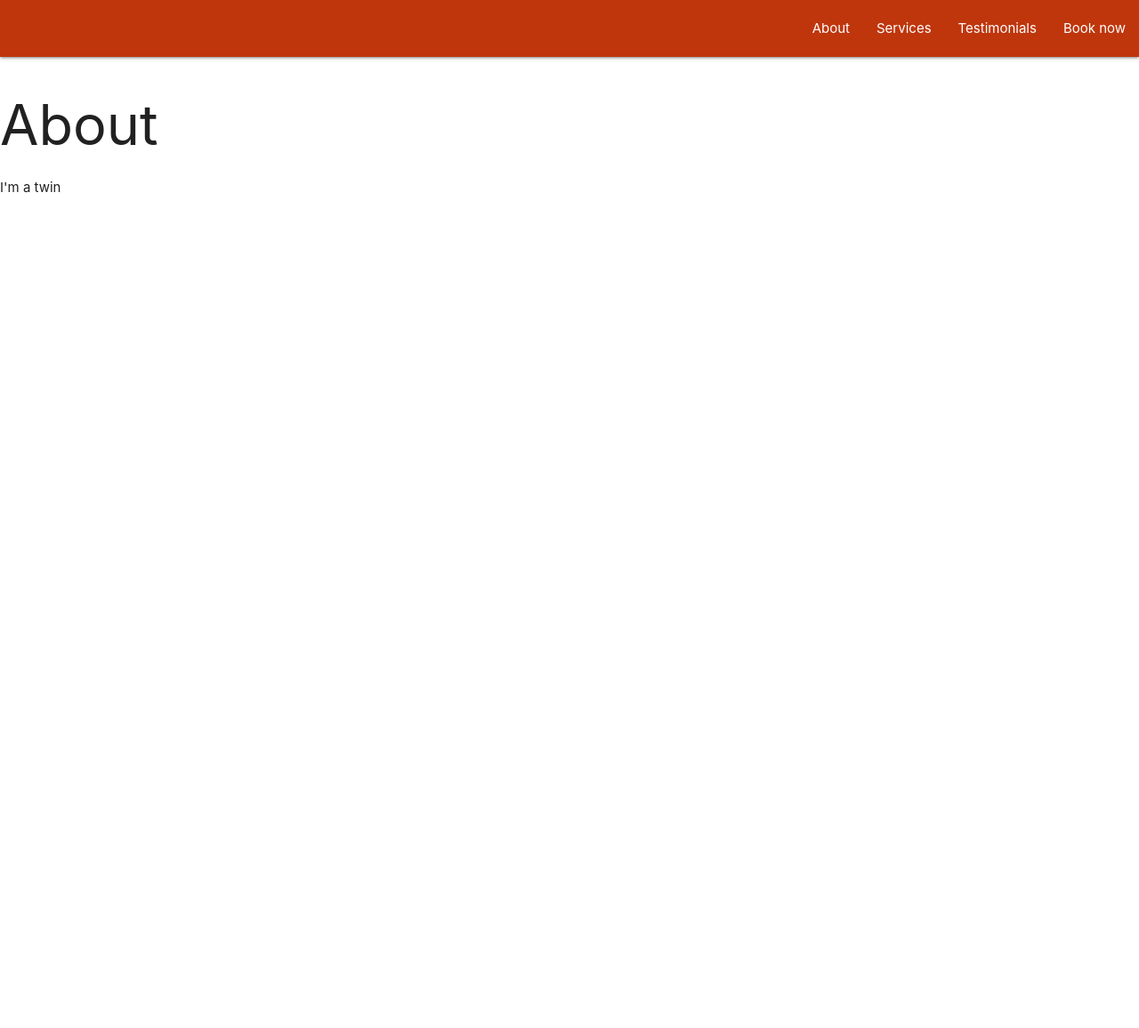
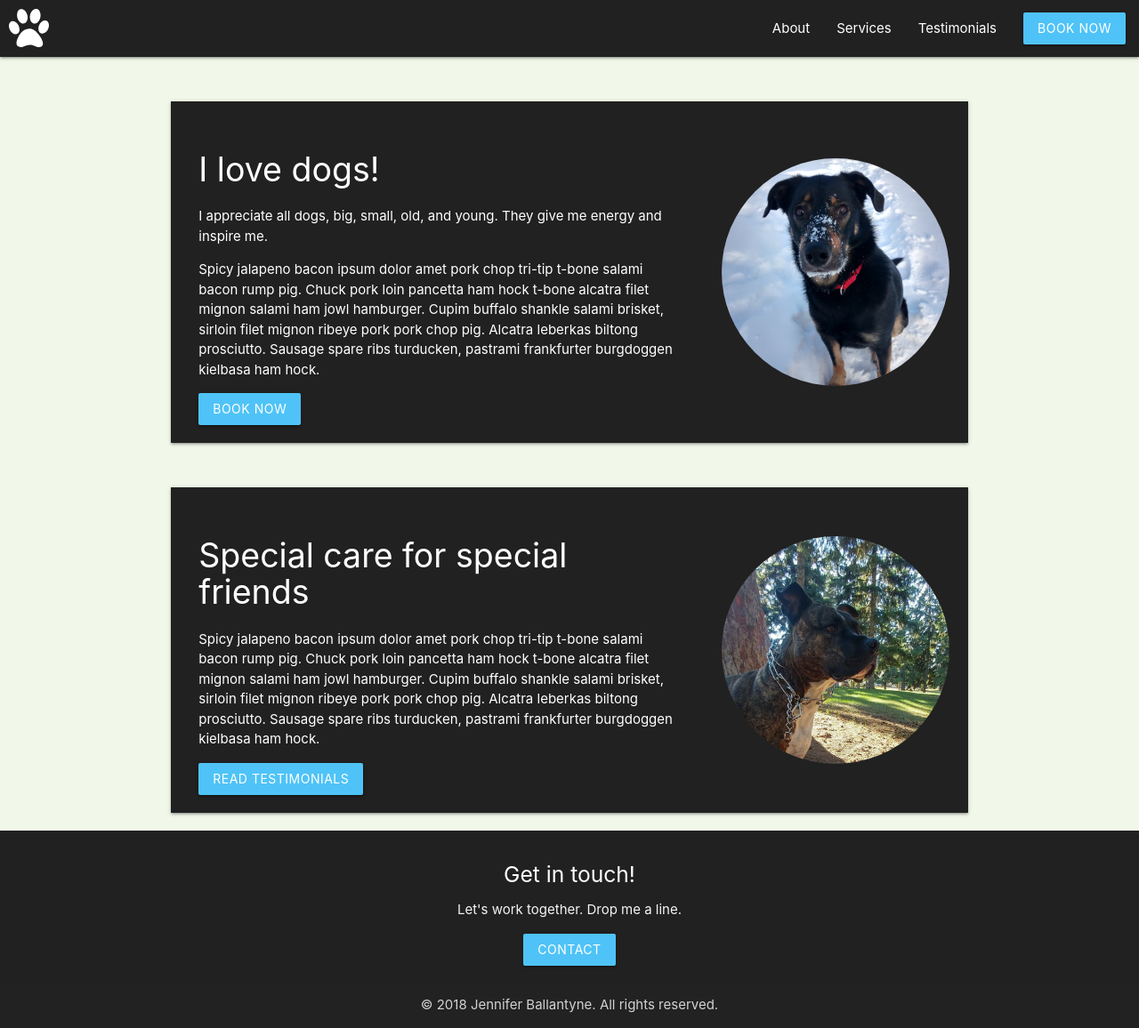
Before and after one commit to JessePreiner/jenn, a Django app: template front/templates/front/about.html in a window 1280 px wide. Shown: the whole page at 89% size. Before the commit the page ends 217 px from the top, so only its background shows below. Run offline with Django 3.2, Linux system fonts and the light colour scheme; the template is opened without the code that fills it, so the values that code supplies are empty.

Commit message:
beginnings of a theme before tearing apart and figuring out build system

```diff
--- a/front/templates/front/about.html
+++ b/front/templates/front/about.html
@@ -2,6 +2,35 @@
 
 
 {% block content %}
-    <h1>About</h1>
-    <div><p>I'm a twin</p></div>
+{% load static %}
+<div class="container">
+    <section class="row z-depth-1 inclusive hoverable valign-wrapper grey darken-4 white-text">
+        <div class="col s12 m12 l8">
+            <div class="writeup">
+                <h2>I love dogs!</h2>
+                <p>I appreciate all dogs, big, small, old, and young. They give me energy and inspire me.</p>
+                <p>Spicy jalapeno bacon ipsum dolor amet pork chop tri-tip t-bone salami bacon rump pig. Chuck pork loin pancetta ham hock t-bone alcatra filet mignon salami ham jowl hamburger. Cupim buffalo shankle salami brisket, sirloin filet mignon ribeye pork pork chop pig. Alcatra leberkas biltong prosciutto. Sausage spare ribs turducken, pastrami frankfurter burgdoggen kielbasa ham hock.</p>
+                <a class="btn light-blue lighten-2" href="{% url 'contact' %}">Book now</a>
+            </div>
+        </div>
+        <div class="col s12 m12 l4 hide-on-med-and-down">
+            <img src="{% static "front/java-square.jpg" %}" class="right responsive-img circle" alt="Walk in the park"/>
+        </div>
+        </section>
+
+    <section class="row z-depth-1 care hoverable valign-wrapper grey darken-4 white-text">
+        <div class="col s12 m12 l8">
+            <div class="writeup">
+                <h2>Special care for special friends</h2>
+                <p>Spicy jalapeno bacon ipsum dolor amet pork chop tri-tip t-bone salami bacon rump pig. Chuck pork loin pancetta ham hock t-bone alcatra filet mignon salami ham jowl hamburger. Cupim buffalo shankle salami brisket, sirloin filet mignon ribeye pork pork chop pig. Alcatra leberkas biltong prosciutto. Sausage spare ribs turducken, pastrami frankfurter burgdoggen kielbasa ham hock.</p>
+                <a class="btn light-blue lighten-2" href="#">Read testimonials</a>
+
+            </div>
+        </div>
+        <div class="col s12 m12 l4 hide-on-med-and-down">
+            <img src="{% static "front/bently-park-square.jpg" %}" class="right responsive-img circle" alt="Walk in the park"/>
+        </div>
+    </section>
+</div>
+
 {% endblock %}
--- a/front/templates/front/base.html
+++ b/front/templates/front/base.html
@@ -1,17 +1,59 @@
+{% load static %}
+
 <html lang="en">
 <head>
-      <link href="https://fonts.googleapis.com/icon?family=Material+Icons" rel="stylesheet">
-      <link type="text/css" rel="stylesheet" href="https://cdnjs.cloudflare.com/ajax/libs/materialize/1.0.0-beta/css/materialize.min.css"  media="screen,projection"/>
-      <meta name="viewport" content="width=device-width, initial-scale=1.0"/>
+    <link href="https://fonts.googleapis.com/icon?family=Material+Icons" rel="stylesheet">
+    <link rel="shortcut icon" href="{% static "front/favicon.svg" %}">
+    <link type="text/css" rel="stylesheet" href="https://cdnjs.cloudflare.com/ajax/libs/materialize/1.0.0-beta/css/materialize.min.css"  media="screen,projection"/>
+    <meta name="viewport" content="width=device-width, initial-scale=1.0"/>
     <meta charset="UTF-8">
     <meta name="viewport" content="width=device-width, initial-scale=1.0">
     <meta http-equiv="X-UA-Compatible" content="ie=edge">
     <title>Jennifer Ballantyne</title>
+    <style>
+        body {
+            display: flex;
+            min-height: 100vh;
+            flex-direction: column;
+        }
+
+        main {
+            flex: 1 0 auto;
+        }
+
+        img {
+            padding:10px;
+        }
+        section {
+            margin-top:50px;
+        }
+        .writeup {
+            padding:20px;
+        }
+
+        h2 {
+            font-size:2.5rem;
+        }
+
+        blockquote {
+            border-left:2px solid burlywood;
+            font-size: 1.3rem;
+        }
+
+
+        @media screen and (max-width: width 992px) {
+
+        }
+
+    </style>
 </head>
-<body>
+<body class="light-green lighten-5">
     <header>
-            <nav class="deep-orange darken-4">
+            <nav class=" grey darken-4 white-text">
                 <div class="nav-wrapper">
+                    <a href="#" class="brand-logo">
+                        <img src="{% static "front/paw.svg" %}" width="65" class="right responsive-img " alt="Logo"/>
+                    </a>
                     <a href="#" data-target="mobile-links" class="sidenav-trigger">
                         <i class="material-icons">menu</i></a>
                     <ul class="right hide-on-med-and-down">
@@ -24,8 +66,30 @@
             </ul>
         </div>
     </header>
-    {% block content %}
-    {% endblock %}
+    <div class="main-content">
+        {% block content %}
+        {% endblock %}
+    </div>
+
+    <footer class="page-footer  grey darken-4 white-text">
+            <div class="container">
+              <div class="row">
+                <div class="col l12 s12">
+                <div class="center">
+                    <h5 class="white-text">Get in touch!</h5>
+                    <p class="grey-text text-lighten-4">Let's work together. Drop me a line.</p>
+                    <a class="btn light-blue lighten-2" href="{% url 'contact' %}">Contact</a>
+                </div>
+
+                </div>
+              </div>
+            </div>
+            <div class="footer-copyright center">
+              <div class="container">
+              © 2018 Jennifer Ballantyne. All rights reserved.
+              </div>
+            </div>
+          </footer>
 
     <script type="text/javascript" src="https://cdnjs.cloudflare.com/ajax/libs/materialize/1.0.0-beta/js/materialize.min.js"></script>
     <script>
--- a/front/templates/front/contact.html
+++ b/front/templates/front/contact.html
@@ -2,9 +2,5 @@
 
 
 {% block content %}
-    <h1>Contact me</h1>
-    <ul>
-        <li>Ph: {{phone}}</li>
-        <li><address>{{street}} {{city}} {{country}}</address></li>
-    </ul>
+
 {% endblock %}
--- a/front/templates/front/links.html
+++ b/front/templates/front/links.html
@@ -1,4 +1,4 @@
-<li><a href="{% url 'about' %}">About</a></li>
-<li><a href="#">Services</a></li>
-<li><a href="#">Testimonials</a></li>
-<li><a href="{% url 'contact' %}">Book now</a></li>
+<li><a class="nav-link" href="{% url 'about' %}">About</a></li>
+<li><a class="nav-link" href="#">Services</a></li>
+<li><a class="nav-link" href="#">Testimonials</a></li>
+<li><a class="btn light-blue lighten-2" href="{% url 'contact' %}">Book now</a></li>
--- a/front/views.py
+++ b/front/views.py
@@ -2,7 +2,7 @@ from django.http import HttpResponse
 from django.shortcuts import render
 
 def index(request):
-    return HttpResponse("<html><style>h1 {font-size: 72px; color: red; border: 1px solid blue;} ul {display: inline; list-style: none;}</style><ul>Links<li><a href='./about'>About</a></li><li><a href='./contact'>Contact</a></li></ul><h1>My page</h1><div><img width=500 src='https://i.ytimg.com/vi/SfLV8hD7zX4/maxresdefault.jpg' /> </div></html>")
+    return render(request, 'front/about.html', {})
 
 def contact(request):
     context = {
```
Also changed, not shown: front/static/front/bently-park - Copy.jpg (added), front/static/front/bently-park-300x415.jpg (added), front/static/front/bently-park-cropped.jpg (added), front/static/front/bently-park-square.jpg (added), front/static/front/daisy-majestic.jpg (added), front/static/front/daisy-majestic2.jpg (added), front/static/front/favicon.svg (added), front/static/front/java-square.jpg (added), front/static/front/java.jpg (added), front/static/front/paw.svg (added), 3 other files.
